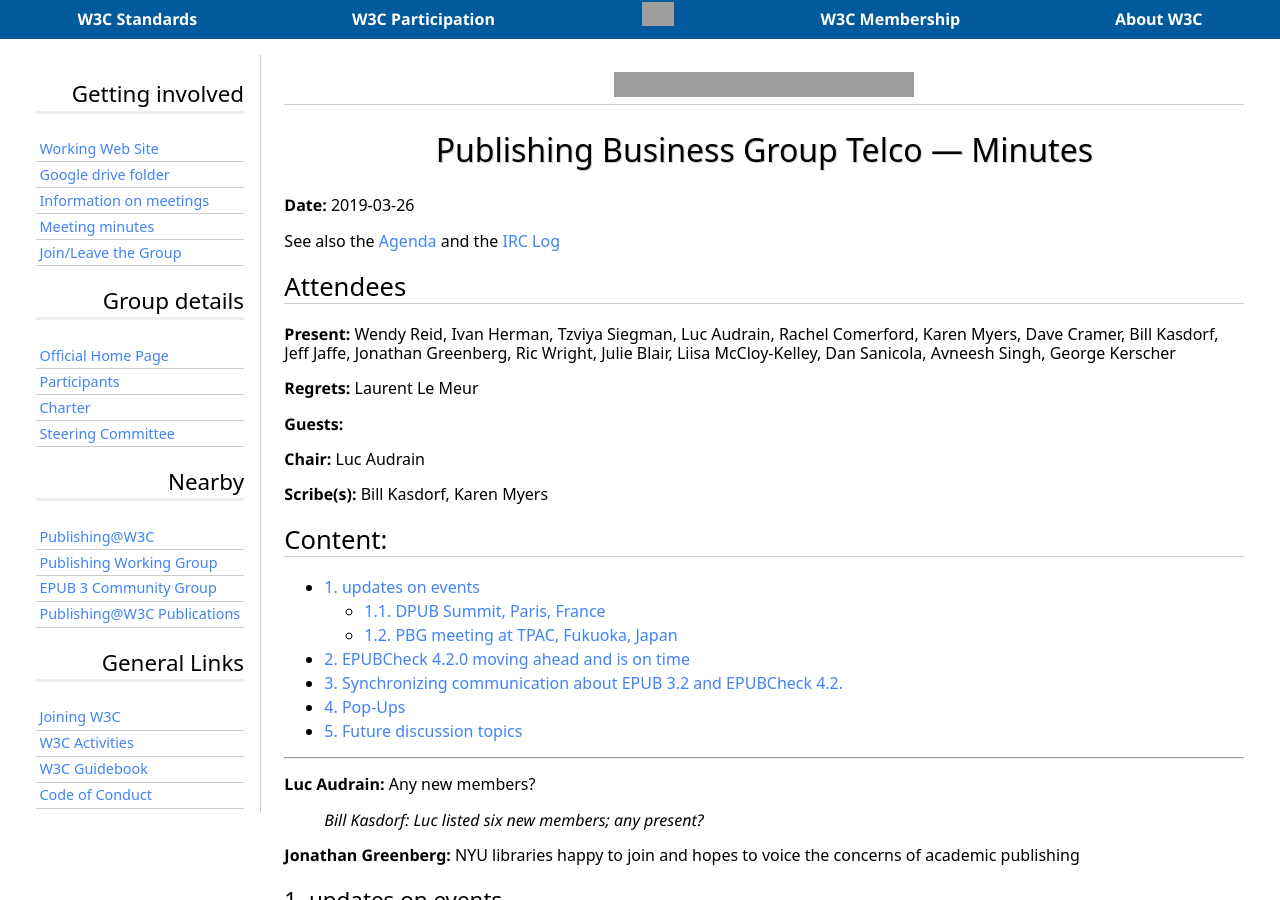
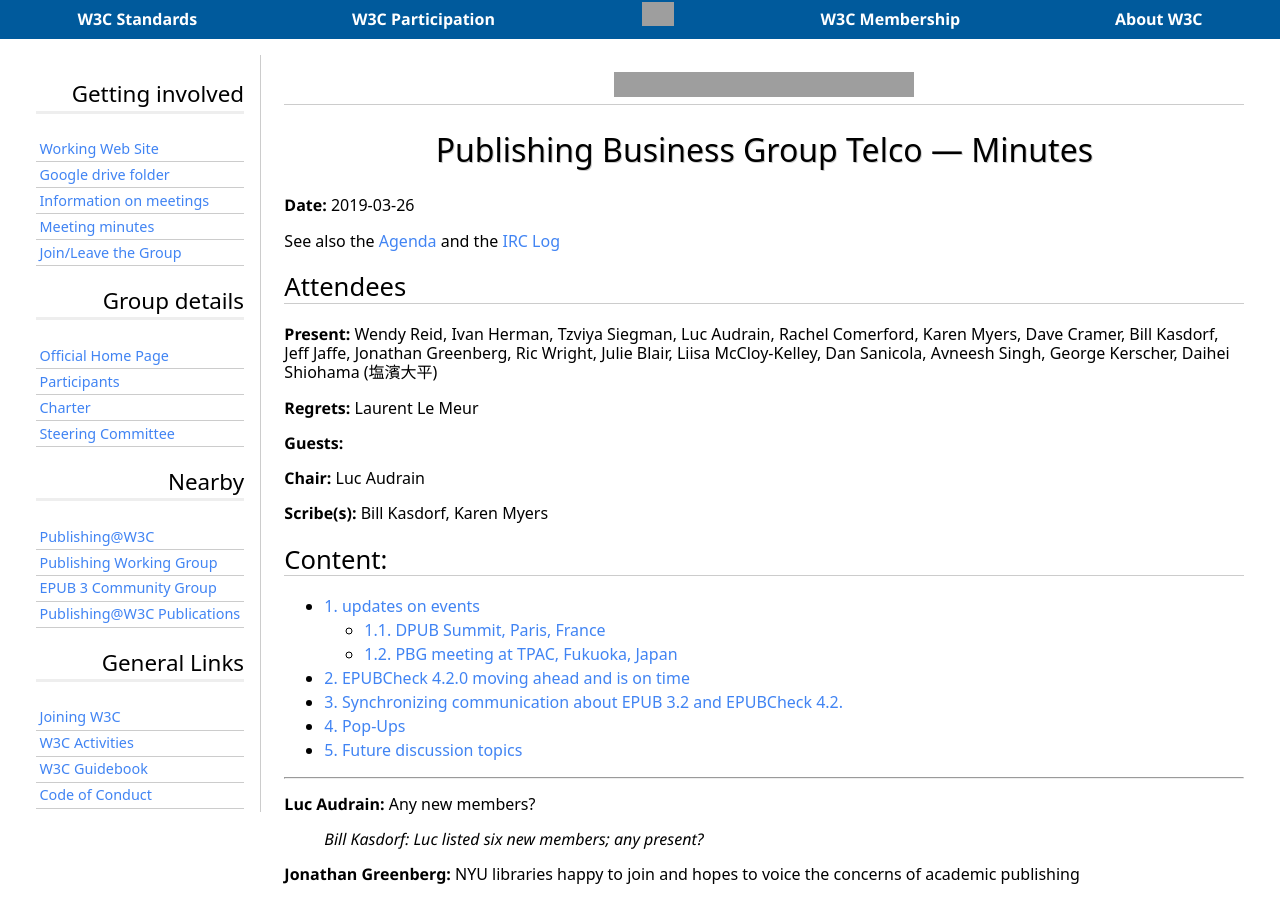
Before and after one commit to w3c/publ-bg, a Jekyll site: the page built from Meetings/Minutes/2019/2019-03-26-pbg.md, in a window 1280 px wide and 900 px high. Built offline with Jekyll 4.4.1, drawn with Linux system fonts in a browser that asks for light colours; some web fonts are replaced; grey boxes are pictures that could not be loaded.

Commit message:
forgot Daihei

```diff
--- a/Meetings/Minutes/2019/2019-03-26-pbg.md
+++ b/Meetings/Minutes/2019/2019-03-26-pbg.md
@@ -15,7 +15,7 @@ See also the [Agenda](https://lists.w3.org/Archives/Public/public-publishingbg/2
 
 ## Attendees
 {: .no_toc}
-**Present:** Wendy Reid, Ivan Herman, Tzviya Siegman, Luc Audrain, Rachel Comerford, Karen Myers, Dave Cramer, Bill Kasdorf, Jeff Jaffe, Jonathan Greenberg, Ric Wright, Julie Blair, Liisa McCloy-Kelley, Dan Sanicola, Avneesh Singh, George Kerscher
+**Present:** Wendy Reid, Ivan Herman, Tzviya Siegman, Luc Audrain, Rachel Comerford, Karen Myers, Dave Cramer, Bill Kasdorf, Jeff Jaffe, Jonathan Greenberg, Ric Wright, Julie Blair, Liisa McCloy-Kelley, Dan Sanicola, Avneesh Singh, George Kerscher, Daihei Shiohama (塩濱大平)
 
 **Regrets:** Laurent Le Meur
 
```
